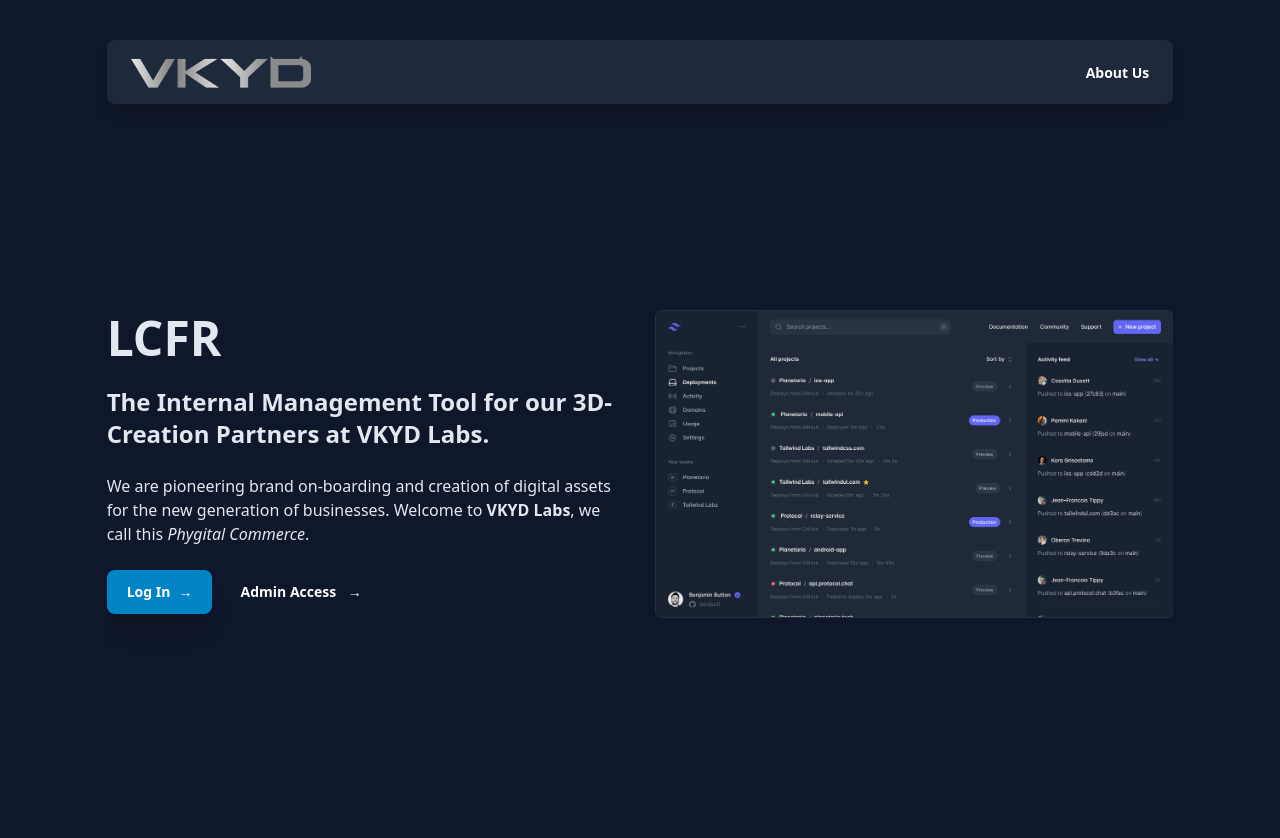
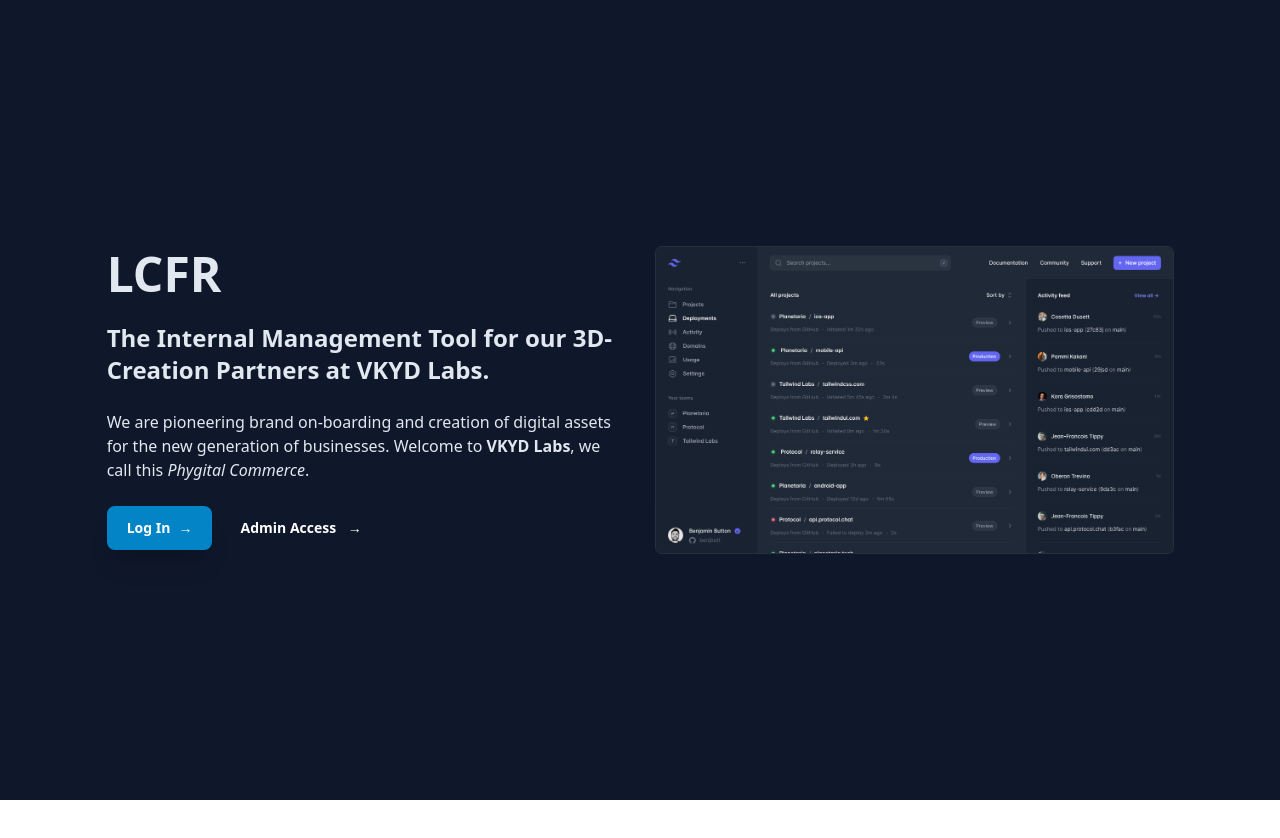
Before and after one commit to KrishGoel/lcfr, a SvelteKit app: page / in a window 1280 px wide. Shown: the top 838 px of the page. After the commit the page ends 800 px from the top, so only its background shows below. Built offline with nearby package versions, Linux system fonts and the light colour scheme.

Commit message:
Much more sorted landing page

```diff
--- a/src/routes/+layout.svelte
+++ b/src/routes/+layout.svelte
@@ -4,36 +4,7 @@
 </script>
 
 <main class="min-h-screen bg-slate-900">
-	<nav
-		class="flex justify-between w-10/12 mx-auto relative top-10 items-center bg-slate-800 rounded-lg shadow-lg py-4 px-6"
-	>
-		<div class="flex items-center">
-			<a href="#" class="block">
-				<img src="/images/topnav-logo.png" alt="Logo" class="h-8" />
-			</a>
-		</div>
-		<div class="flex items-center space-x-6">
-			<ul class="ml-4 flex space-x-4">
-				<li>
-					<a
-						href="https://vkydlabs.com" target="_blank"
-						class="text-sm font-semibold text-white hover:text-slate-300 duration-300 ml-6"
-					>
-						About Us
-					</a>
-				</li>
-			</ul>
-			<!-- <a
-				href={isLoggedIn ? '/logout' : '/login'}
-				class="inline-flex justify-center rounded-lg text-sm font-semibold py-3 px-5 bg-sky-600 text-white hover:bg-indigo-900 duration-300 cursor-pointer shadow-xl hover:shadow-none"
-			>
-				{isLoggedIn ? 'Log Out' : 'Log In'}
-				<span aria-hidden="true" class="sm:inline pl-2 font-extra bold">→</span>
-			</a> -->
-		</div>
-	</nav>
-
-	<div class="w-10/12 mx-auto">
+	<div class="w-10/12 mx-auto py-[40px]">
 		<slot />
 	</div>
 </main>
--- a/src/routes/+page.svelte
+++ b/src/routes/+page.svelte
@@ -1,4 +1,4 @@
-<div class="grid grid-cols-2 md:grid-cols-1 flex h-screen overflow-x-hidden gap-8">
+<div class="grid grid-cols-2 md:grid-cols-1 flex min-h-[calc(100vh-80px)] gap-8">
 	<div class="space-y-6 m-auto">
 
 		<h1 class="font-extrabold text-slate-200 text-5xl sm:text-5xl">LCFR</h1>
@@ -16,7 +16,7 @@
 			<span aria-hidden="true" class="sm:inline pl-2 font-extra bold">→</span>
 		</a>
 	</div>
-	<div class="m-auto">
+	<div class="m-auto md:m-0">
 		<img class="rounded-md bg-white/5 ring-1 ring-white/10" src="images/dashboard-screenshot.png" alt="App screenshot">
 	</div>
 </div>
--- a/tailwind.config.cjs
+++ b/tailwind.config.cjs
@@ -11,5 +11,7 @@
 		},
 		extend: {},
 	},
+	// To be able to use calc()
+	mode: 'jit',
 	plugins: [],
 }
```
